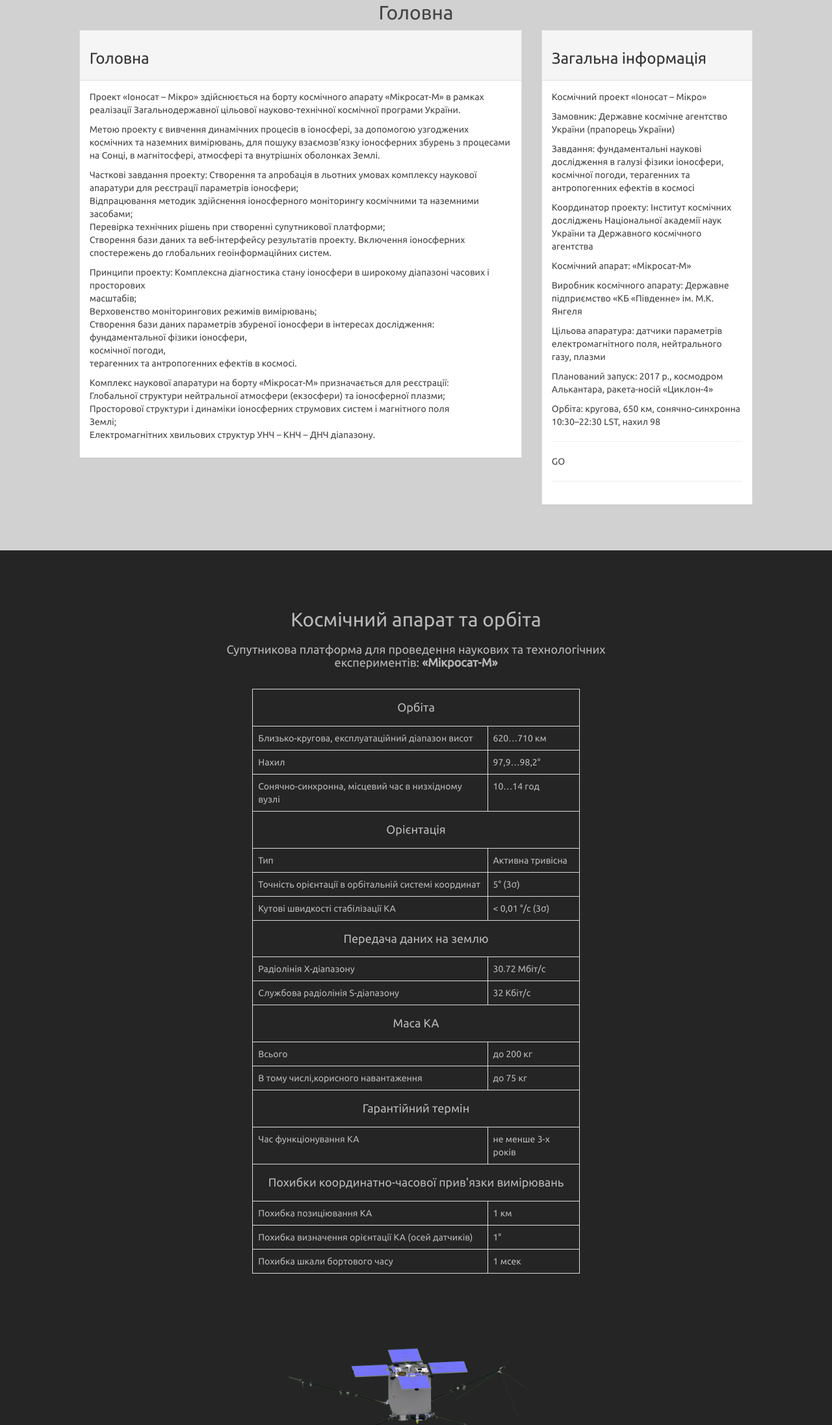
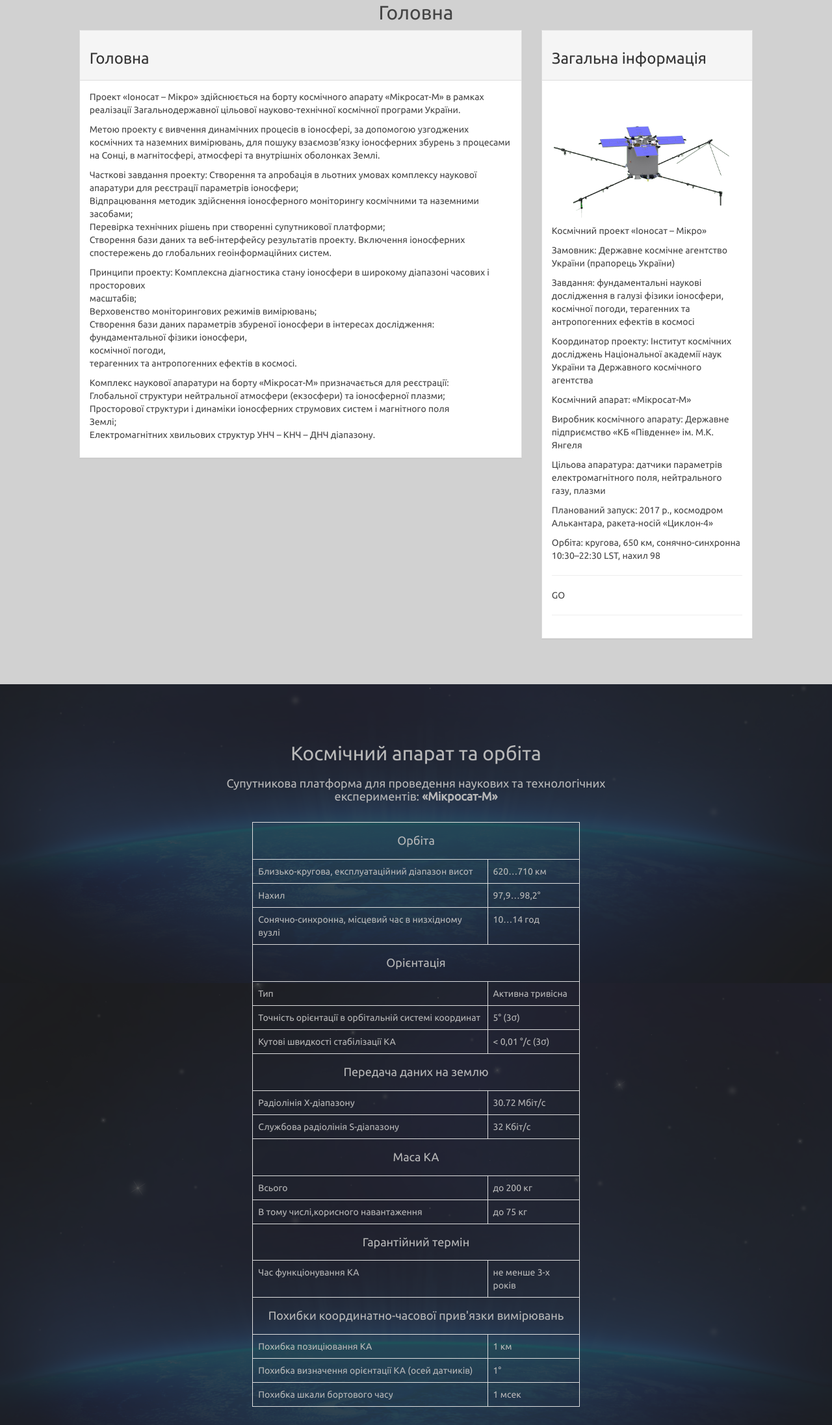
Before and after one commit to MammutAlex/Promis_site, a website: page index.html in a window 1280 px wide. Shown: the part 887-3080 px from the top of the page at 65% size. Drawn offline with nearby package versions, Linux system fonts and the light colour scheme.

Commit message:
width all

```diff
--- a/css/styles.css
+++ b/css/styles.css
@@ -156,7 +156,7 @@ section {
 }
 
 #section3 {
-    background-color: #252525;
+    background-color: rgba(37, 37, 37, 0.75);
     color: #b9b9b9;
 }
 
@@ -166,7 +166,7 @@ section {
 }
 
 #section5 {
-    background-color: #252525;
+    background-color: rgb(37, 37, 37);
     color: #b9b9b9;
 }
 
--- a/index.html
+++ b/index.html
@@ -137,6 +137,8 @@
                                 <div class="panel-heading">
                                     <h3>Загальна інформація</h3></div>
                                 <div class="panel-body">
+                                    <img src="img/2_2_middle.gif"
+                                         class=" width-companion">
                                     <p>Космічний проект «Іоносат – Мікро»</p>
 
                                     <p>Замовник: Державне космічне агентство України (прапорець України)</p>
```
